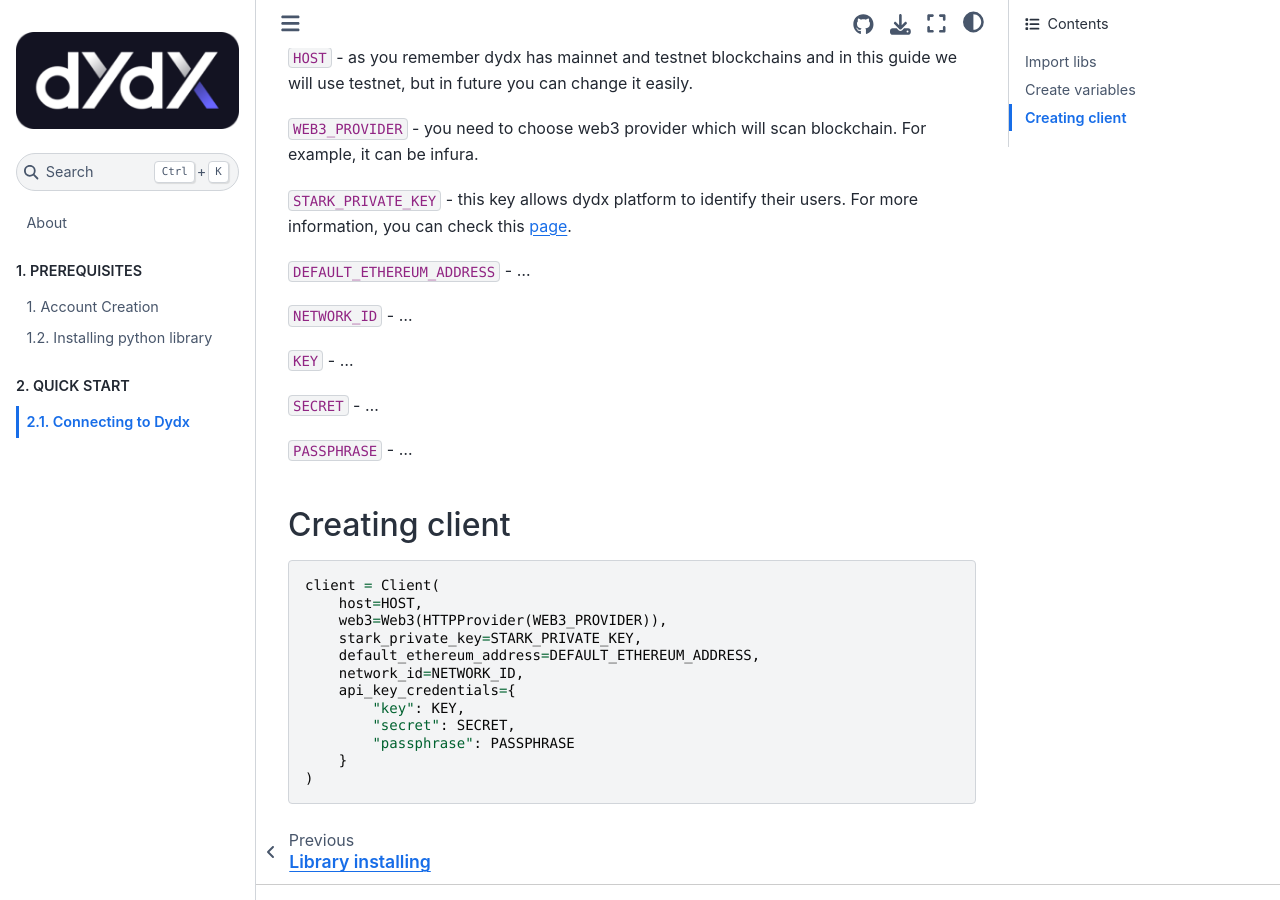
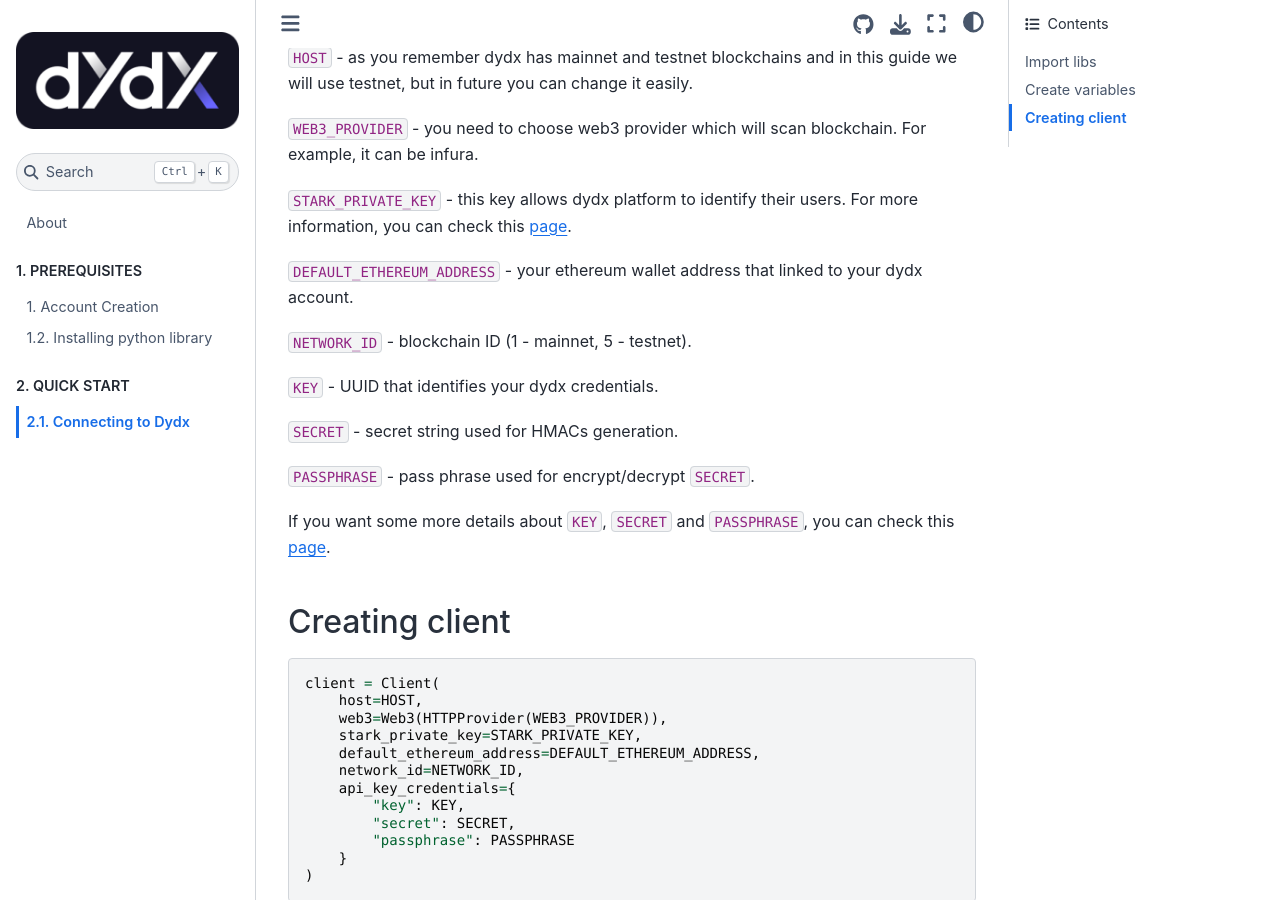
Before and after one commit to bml-crypto/bml-crypto.github.io, a Jupyter Book: the page built from docs/quickstart/connector.md, in a window 1280 px wide and 900 px high, scrolled down 829 px. Built offline with Jupyter Book 1.0.4 settings and Sphinx 7.4.7 and the Sphinx Book theme 1.1.4, drawn with Linux system fonts in a browser that asks for light colours.

Commit message:
Add descriptions for last client variables

```diff
--- a/docs/quickstart/connector.md
+++ b/docs/quickstart/connector.md
@@ -53,15 +53,19 @@
 `STARK_PRIVATE_KEY` - this key allows dydx platform to identify their users.
 For more information, you can check this [page](https://help.dydx.exchange/en/articles/4797307-what-is-a-stark-key).
 
-`DEFAULT_ETHEREUM_ADDRESS` - ...
+`DEFAULT_ETHEREUM_ADDRESS` - your ethereum wallet address that linked to your
+dydx account.
 
-`NETWORK_ID` - ...
+`NETWORK_ID` - blockchain ID (1 - mainnet, 5 - testnet).
 
-`KEY` - ...
+`KEY` - UUID that identifies your dydx credentials.
 
-`SECRET` - ...
+`SECRET` - secret string used for HMACs generation.
 
-`PASSPHRASE` - ...
+`PASSPHRASE` - pass phrase used for encrypt/decrypt `SECRET`.
+
+If you want some more details about `KEY`, `SECRET` and `PASSPHRASE`, you can
+check this [page](https://dydxprotocol.github.io/v3-teacher/?python#api-key-authentication).
 
 ### Creating client
 
```
